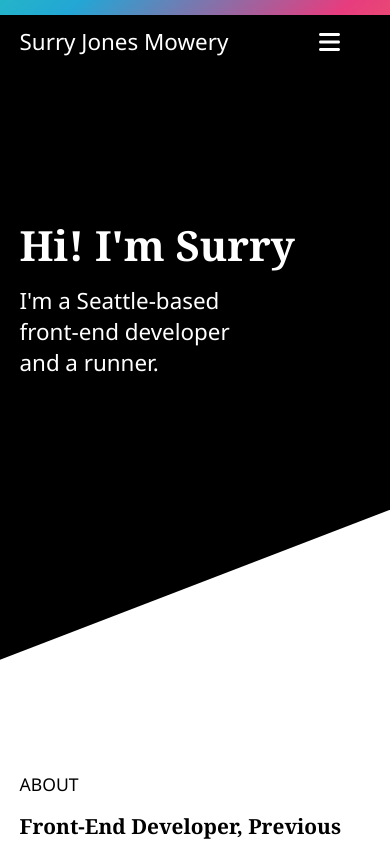
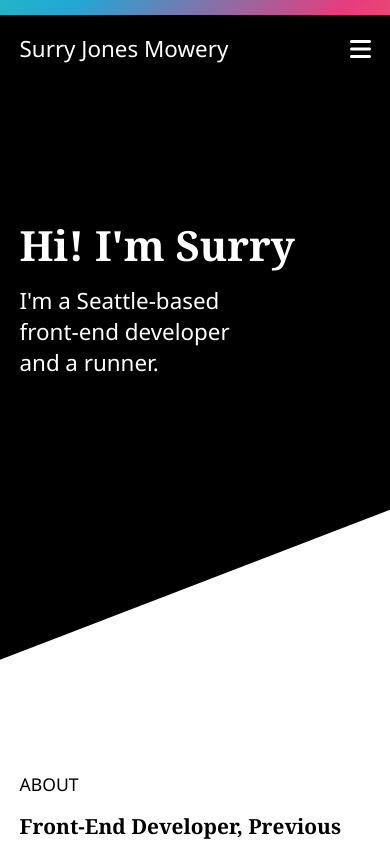
Before and after one commit to surryjm/portfolio-v2, a React (Create React App) app: page / in a window 390 px wide. Shown: the top 844 px of the page. Built offline with nearby package versions, Linux system fonts and the light colour scheme.

Commit message:
responsive styling

```diff
--- a/src/components/Navigation/Navigation.scss
+++ b/src/components/Navigation/Navigation.scss
@@ -3,6 +3,9 @@
 
 .Navigation {
   margin: 3% 0;
+  @include extraSmallThruMediumBreakpoints {
+    margin: 5% 0;
+  }
   .navbar {
     width: 100%;
     display: flex;
@@ -12,7 +15,8 @@
     border: none;
     @include extraSmallBreakpoint {
       font-size: 1rem;
-      padding-top: 1rem;
+      // padding-top: 1rem;
+      padding: 1rem 0;
     }
     .navMenu {
       display: flex;
@@ -37,7 +41,7 @@
         display: flex;
         flex-direction: column;
         position: absolute;
-        top: 70px;
+        top: 77px;
         left: 0;
         width: 100%;
         background-color: $primary-color;
@@ -48,6 +52,16 @@
         width: 100%;
         padding: 2rem 0;
         text-align: center;
+      }
+    }
+    div > .navMenu.navShowing > li:first-child {
+      @include extraSmallThruMediumBreakpoints {
+        padding-top: 3rem;
+      }
+    }
+    div > .navMenu.navShowing > li:last-child {
+      @include extraSmallThruMediumBreakpoints {
+        padding-bottom: 3rem;
       }
     }
     div > .navMenu.navNotShowing > li {
@@ -91,9 +105,17 @@
   border: none;
   position: absolute;
   top: 50%;
-  right: 25px;
+  right: 5%;
   font-size: 1.5rem;
-  @include extraSmallThruMediumBreakpoints {
+  @include extraSmallBreakpoint {
+    display: block;
+    top: 45%;
+  }
+  @include smallBreakpoint {
+    display: block;
+    margin-top: -2px;
+  }
+  @include mediumBreakpoint {
     display: block;
     margin-top: -2px;
   }
--- a/src/components/Project/Project.scss
+++ b/src/components/Project/Project.scss
@@ -100,13 +100,13 @@
           padding-top: 40px;
           // flex-direction: column;
         }
-        div:nth-of-type(2) > a:nth-of-type(2) {
+        a:nth-of-type(2) {
           @include extraSmallBreakpoint {
-            padding-top: 50px;
+            padding-top: 60px;
           }
-          @include largeBreakpoint {
-            padding-top: 50px;
-          }
+          // @include largeBreakpoint {
+          //   padding-top: 50px;
+          // }
         }
       }
     }
```
